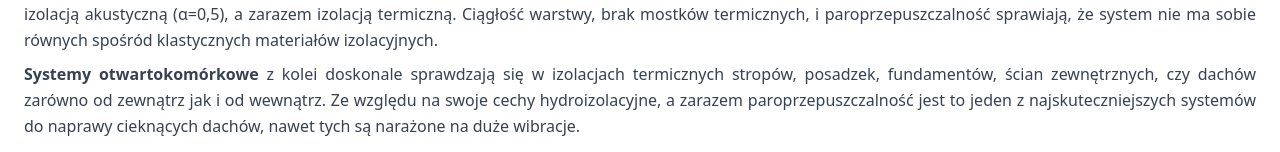
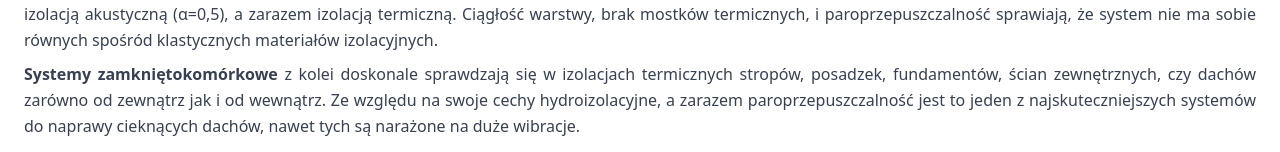
Before and after one commit to maciekbe1/b2b, a React (Create React App) app: page /synthesia-technology in a window 1280 px wide. Shown: the part 777-929 px from the top of the page. Built offline with nearby package versions, Linux system fonts and the light colour scheme; what @tailwindcss/custom-forms would draw is missing.

Commit message:
fix word mistake

```diff
--- a/src/components/pages/OffertPage.js
+++ b/src/components/pages/OffertPage.js
@@ -52,7 +52,7 @@ export default function OffertPage() {
         </section>
         <div className="mn:pt-2">
           <h3 className="hidden text-xl font-semibold mn:block text-navy mn:pb-2">
-            Offerta
+            Oferta
           </h3>
           <p className="font-light leading-relaxed text-justify text-gray-700 text-md">
             Oferujemy wszystkim klientom systemy poliuretanowe indywidualnie
--- a/src/components/pages/SynthesiaPage.js
+++ b/src/components/pages/SynthesiaPage.js
@@ -74,7 +74,7 @@ export default function Synthesia() {
             izolacyjnych.
           </p>
           <p className="mt-2 font-light leading-relaxed text-justify text-gray-700 text-md">
-            <span className="font-semibold">Systemy otwartokomórkowe </span>z
+            <span className="font-semibold">Systemy zamkniętokomórkowe </span>z
             kolei doskonale sprawdzają się w izolacjach termicznych stropów,
             posadzek, fundamentów, ścian zewnętrznych, czy dachów zarówno od
             zewnątrz jak i od wewnątrz. Ze względu na swoje cechy
```
Also changed, not shown: 1 other file (tests, documents, lock files or other folders).
